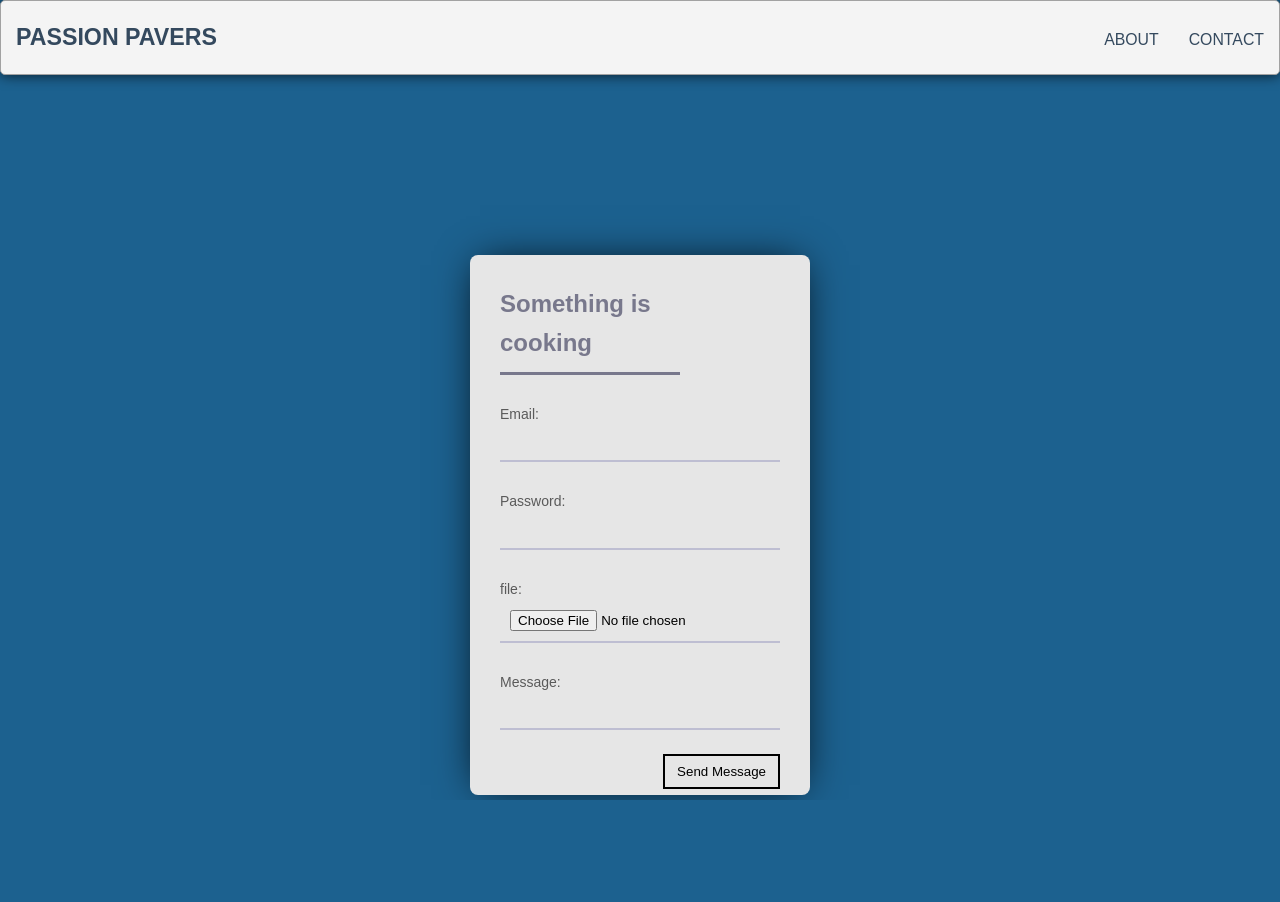
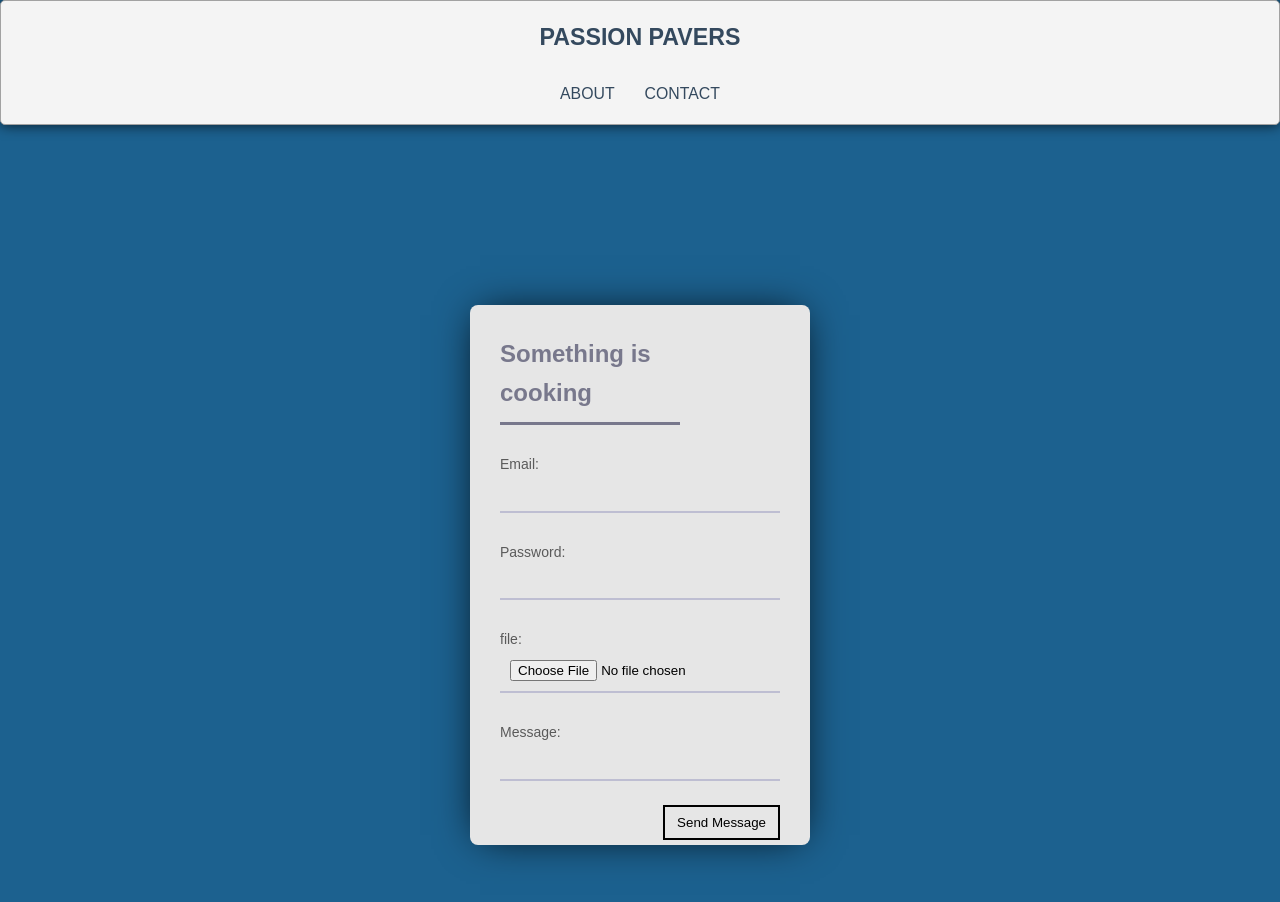
Before and after one commit to AryanShrivastava/ppmailing, a plain HTML site: page index.html in a window 1280 px wide. Before the commit the page ends 800 px from the top, so only its background shows below. Drawn offline with Linux system fonts and the light colour scheme.

Commit message:
Update index.css

```diff
--- a/index.css
+++ b/index.css
@@ -91,13 +91,7 @@ a {
 
 
 
-@media (min-width: 1025px) {
-	.header {
-		flex-direction: row;
-		justify-content: space-between;
-	}
 
-}
 
 
 
```
